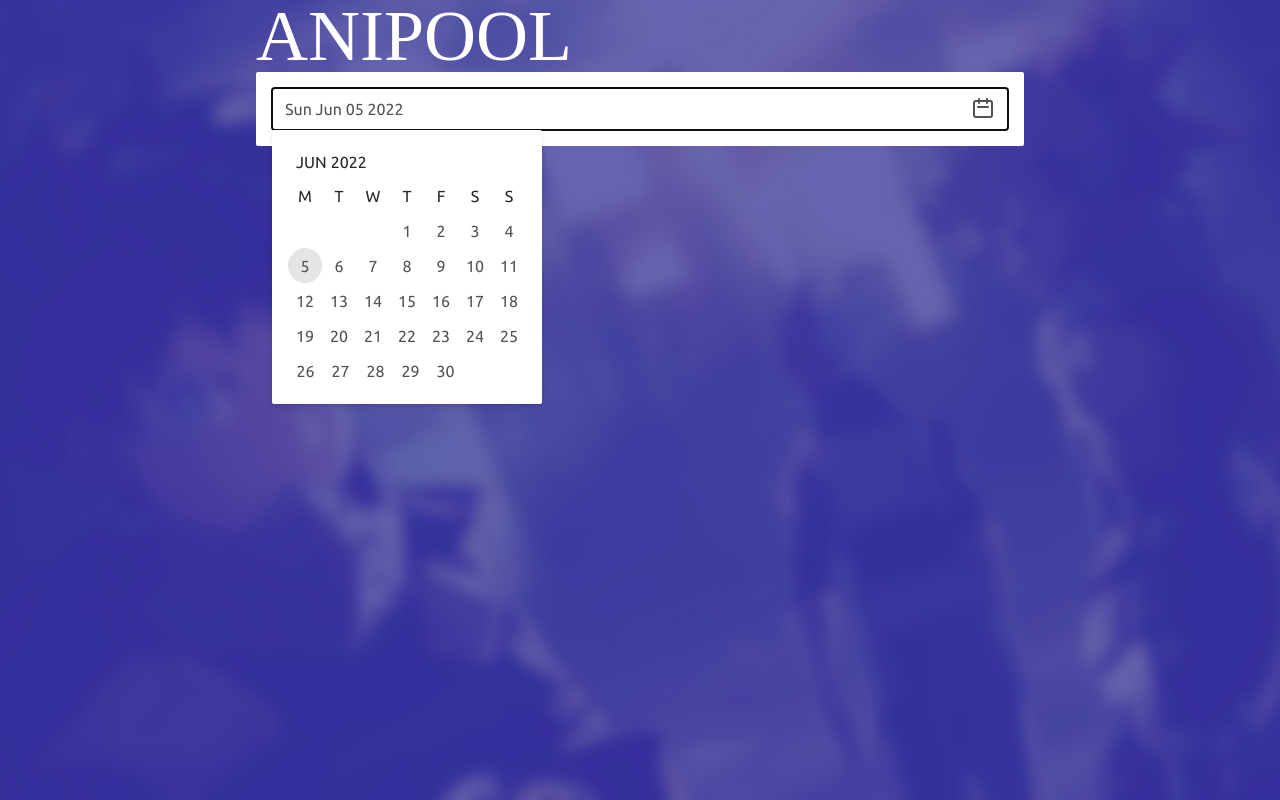
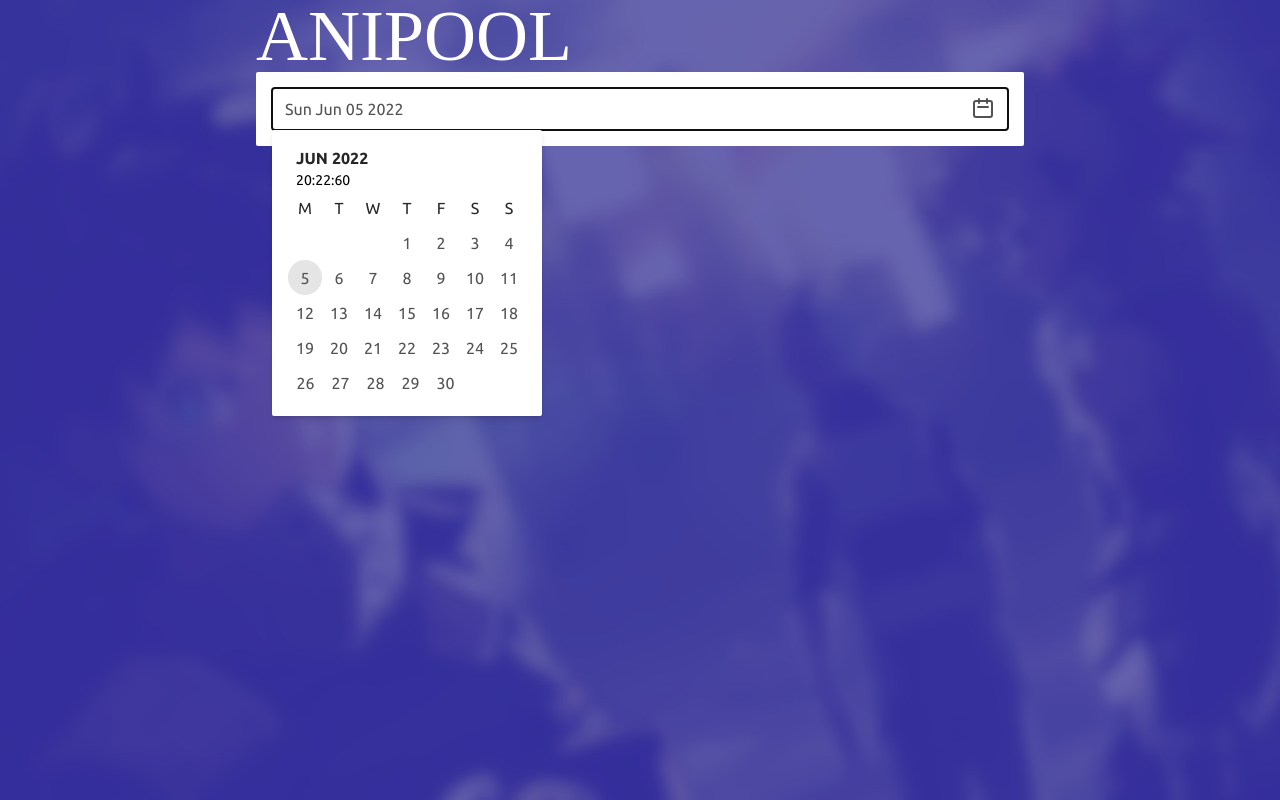
Before and after one commit to guilhermeg2k/anipool, a Next.js app: page /pool/create in a window 1280 px wide. Both pictures are taken after a click on the button 640 px from the left and 109 px from the top of the page. Built offline with nearby package versions, Linux system fonts and the light colour scheme; a web font is replaced by a local one.

Commit message:
[WIP] Start time selector component

```diff
--- a/components/core/DateTimePicker/DateTimePicker.tsx
+++ b/components/core/DateTimePicker/DateTimePicker.tsx
@@ -3,12 +3,14 @@ import { CalendarIcon } from '@heroicons/react/outline';
 import { Fragment, useState } from 'react';
 import DaySelector from './DaySelector';
 import MonthSelector from './MonthSelector';
+import TimeSelector from './TimeSelector';
 import YearSelector from './YearSelector';
 
 export enum DatePickerView {
   DAY_SELECTOR,
   MONTH_SELECTOR,
   YEAR_SELECTOR,
+  TIME_SELECTOR,
   CLOSE,
 }
 
@@ -44,7 +46,7 @@ const DateTimePicker = ({ value, onChange }: DateTimePickerProps) => {
     </div>
   );
 
-  const renderPickerBody = (onClose: Function) => {
+  const renderPickerView = (onClose: Function) => {
     switch (view) {
       case DatePickerView.DAY_SELECTOR:
         return (
@@ -70,7 +72,8 @@ const DateTimePicker = ({ value, onChange }: DateTimePickerProps) => {
             onChangeView={onChangeViewHandler}
           />
         );
-
+      case DatePickerView.TIME_SELECTOR:
+        return <TimeSelector />;
       case DatePickerView.CLOSE:
         onClose();
         setView(DEFAULT_VIEW);
@@ -80,12 +83,12 @@ const DateTimePicker = ({ value, onChange }: DateTimePickerProps) => {
     }
   };
 
-  const renderPopoverPanelBody = (open: boolean, close: Function) => {
+  const renderPopoverPanelBody = (open: boolean, onClose: Function) => {
     if (open) {
       return (
-        <div className="text-neutral-60 absolute max-h-[320px] w-[270px] overflow-y-auto rounded-sm bg-white p-2 shadow-md">
+        <div className="text-neutral-60 absolute max-h-[340px] w-[270px] overflow-y-auto rounded-sm bg-white p-2 shadow-md">
           <div className="flex flex-col justify-center p-2">
-            {renderPickerBody(close)}
+            {renderPickerView(onClose)}
           </div>
         </div>
       );
--- a/components/core/DateTimePicker/DaySelector.tsx
+++ b/components/core/DateTimePicker/DaySelector.tsx
@@ -30,13 +30,19 @@ const DaySelector = ({
 
   const monthYearButton = (
     <button
-      className="flex items-center gap-1 self-end rounded-sm px-2 py-1 text-neutral-800 hover:bg-neutral-100"
+      className="flex items-center gap-1 rounded-sm px-2 font-bold text-neutral-800 hover:bg-neutral-100"
       onClick={onMonthYearButtonClickHandler}
     >
       <span>
         {date.toLocaleString('default', { month: 'short' }).toUpperCase()}
       </span>
       <span>{date.toLocaleString('default', { year: 'numeric' })}</span>
+    </button>
+  );
+
+  const timeButton = (
+    <button className="flex rounded-sm px-2 text-sm hover:bg-neutral-100">
+      20:22:60
     </button>
   );
 
@@ -78,7 +84,10 @@ const DaySelector = ({
 
   return (
     <div>
-      <div>{monthYearButton}</div>
+      <div className="flex flex-col">
+        {monthYearButton}
+        {timeButton}
+      </div>
       <div className="flex">{weekDaysHeader}</div>
       <div>{weeks}</div>
     </div>
--- /dev/null
+++ b/components/core/DateTimePicker/TimeSelector.tsx
@@ -0,0 +1,17 @@
+import { DatePickerView } from './DateTimePicker';
+
+interface TimeSelectorProps {
+  date: Date;
+  onChangeDate: (date: Date) => void;
+  onChangeView: (view: DatePickerView) => void;
+}
+
+const TimeSelector = ({
+  date,
+  onChangeDate,
+  onChangeView,
+}: TimeSelectorProps) => {
+  return <div className="flex w-full items-center justify-center"></div>;
+};
+
+export default TimeSelector;
--- a/components/core/DateTimePicker/YearSelector.tsx
+++ b/components/core/DateTimePicker/YearSelector.tsx
@@ -19,7 +19,7 @@ const YearSelector = ({
     const newDate = new Date(date);
     newDate.setFullYear(year);
     onChangeDate(newDate);
-    onChangeView(DatePickerView.CLOSE);
+    onChangeView(DatePickerView.DAY_SELECTOR);
   };
 
   const years = yearsList.map((year) => {
```
